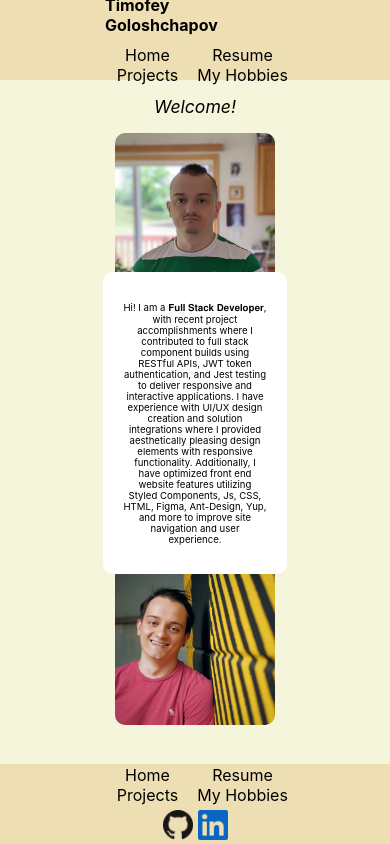
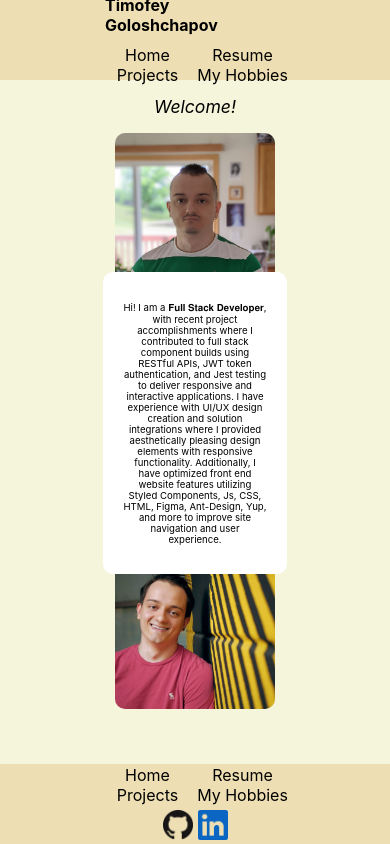
Before and after one commit to Timbobeek/portfolio, a React (Create React App) app: page / in a window 390 px wide. Built offline with nearby package versions, Linux system fonts and the light colour scheme.

Commit message:
manual px change test (#2)

```diff
--- a/src/App.css
+++ b/src/App.css
@@ -148,7 +148,7 @@ html {
 
   .ProfilePicture1{
     width: 10rem;
-    top: 28rem;
+    top: 27rem;
   }
 
 }
```
